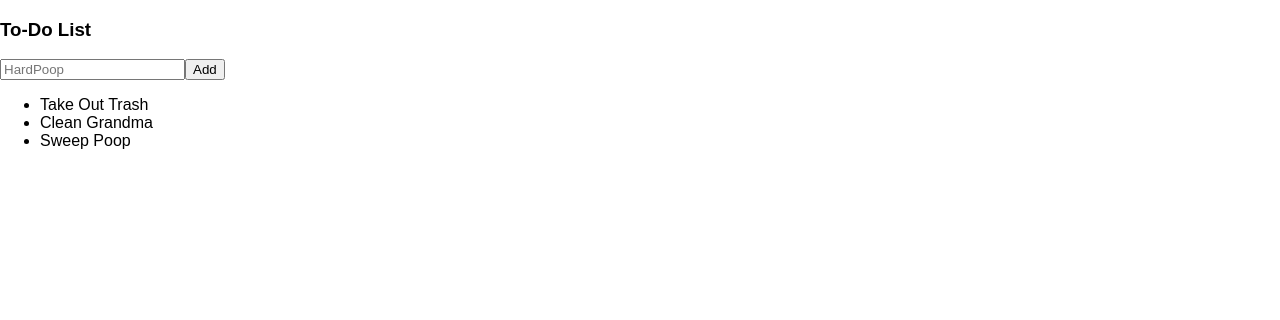
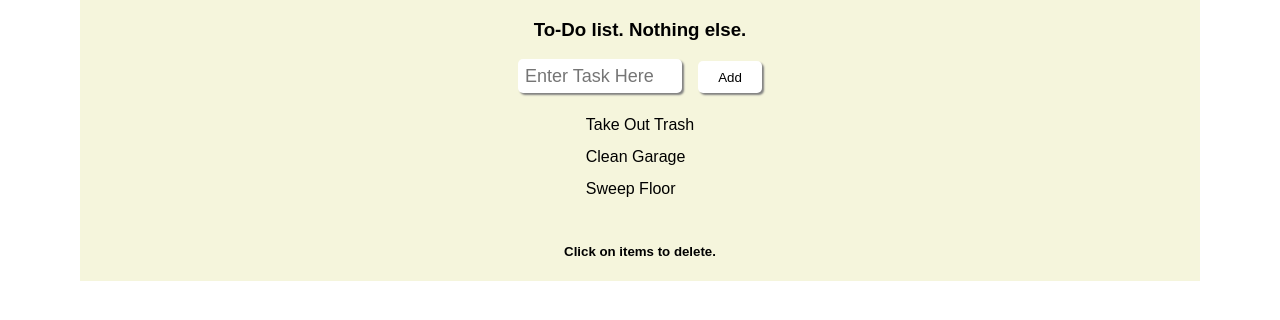
Before and after one commit to SPellegrene/my-app, a React (Create React App) app: page / in a window 1280 px wide. Shown: the top 320 px of the page. Built offline with nearby package versions, Linux system fonts and the light colour scheme.

Commit message:
local storage

```diff
--- a/package.json
+++ b/package.json
@@ -9,6 +9,7 @@
   },
   "dependencies": {
     "lodash": "^4.17.2",
+    "moment": "^2.17.0",
     "react": "^15.4.1",
     "react-dom": "^15.4.1"
   },
--- a/public/index.html
+++ b/public/index.html
@@ -27,8 +27,5 @@
       To begin the development, run `npm start`.
       To create a production bundle, use `npm run build`.
     -->
-    <script>
-      localStorage.setItem("storage", "App.js");
-    </script>
   </body>
 </html>
--- a/src/App.js
+++ b/src/App.js
@@ -1,11 +1,15 @@
 //imports the Component attribute from react
 import React, { Component } from 'react';
+// import moment from 'moment';
 //Component 1
 class App extends Component {
   constructor(props){
     super(props)
+    if(!localStorage.getItem('todos') || localStorage.getItem('todos') === '[]'){
+      localStorage.setItem('todos',JSON.stringify(['Take Out Trash', 'Clean Garage','Sweep Floor']))
+    }
     this.state= {
-      todos:['Take Out Trash', 'Clean Grandma','Sweep Poop'],
+      todos: JSON.parse(localStorage.getItem('todos')),
       newItemValue: ''
     }
   }
@@ -16,6 +20,8 @@ class App extends Component {
       todos: this.state.todos.concat([this.state.newItemValue]),
       newItemValue: ''
     })
+    localStorage.setItem('todos', JSON.stringify(this.state.todos.concat([this.state.newItemValue])))
+
   }
 
   whenClicked(index, e){
@@ -25,6 +31,7 @@ class App extends Component {
     this.setState({
       todos:head.concat(tail)
     })
+    localStorage.setItem('todos', JSON.stringify(head.concat(tail)))
   }
 
   whenChanged(e){
@@ -36,11 +43,11 @@ class App extends Component {
   render() {
 //return always returns the render in React
     return(
-//We are now creating a div, this is essentially just a plce where things will be placed on the page
+//We are now creating a div, this is essentially just a place where things will be placed on the page
       <div className="App">
-        <h3>To-Do List</h3>
+        <h3>To-Do list. Nothing else.</h3>
         <form onSubmit={this.whenSubmit.bind(this)}>
-          <input onChange={this.whenChanged.bind(this)} value={this.state.newItemValue} type="text" placeholder="HardPoop" />
+          <input onChange={this.whenChanged.bind(this)} value={this.state.newItemValue} type="text" placeholder=" Enter Task Here" />
           <button>Add</button>
         </form>
         <ul>
@@ -53,9 +60,11 @@ class App extends Component {
         )
         }
         </ul>
+        <h5>Click on items to delete.</h5>
+
       </div>
     );
   }
 }
-//This is boiler plate as well, however can go on the same line where the class is created as well. Personal preference.
+//This is boiler plate, however can go on the same line where the class is created as well. Personal preference.
 export default App;
--- a/src/index.css
+++ b/src/index.css
@@ -3,3 +3,50 @@ body {
   padding: 0;
   font-family: sans-serif;
 }
+
+#root {
+  display: flex;
+  flex-direction: column;
+  align-items: center;
+  background-color: beige;
+  margin-left: 5rem;
+  margin-right: 5rem;
+}
+
+.App {
+  display: flex;
+  flex-direction: column;
+  align-items: center;
+  /*outline: 2px solid red;*/
+}
+
+ul {
+  list-style: none;
+  padding: 0;
+  line-height: 2rem;
+  cursor: pointer;
+}
+
+form {
+  /*outline: 2px solid blue;*/
+}
+
+input {
+  height: 2rem;
+  width: 10rem;
+  border-radius: 5px;
+  margin-right: 1rem;
+  border: none;
+  box-shadow: 2px 2px 2px grey;
+  color: grey;
+  font-size: 18px;
+}
+button {
+  height: 2rem;
+  width: 4rem;
+  border-radius: 5px;
+  background-color: white;
+  border: none;
+  box-shadow: 2px 2px 2px grey;
+  cursor: pointer;
+}
--- a/src/index.js
+++ b/src/index.js
@@ -1,7 +1,10 @@
 import React from 'react';
 import ReactDOM from 'react-dom';
 import App from './App';
+// import moment from 'moment';
 import './index.css';
+
+
 //Bootstrap
 ReactDOM.render(
   <App />,
```
